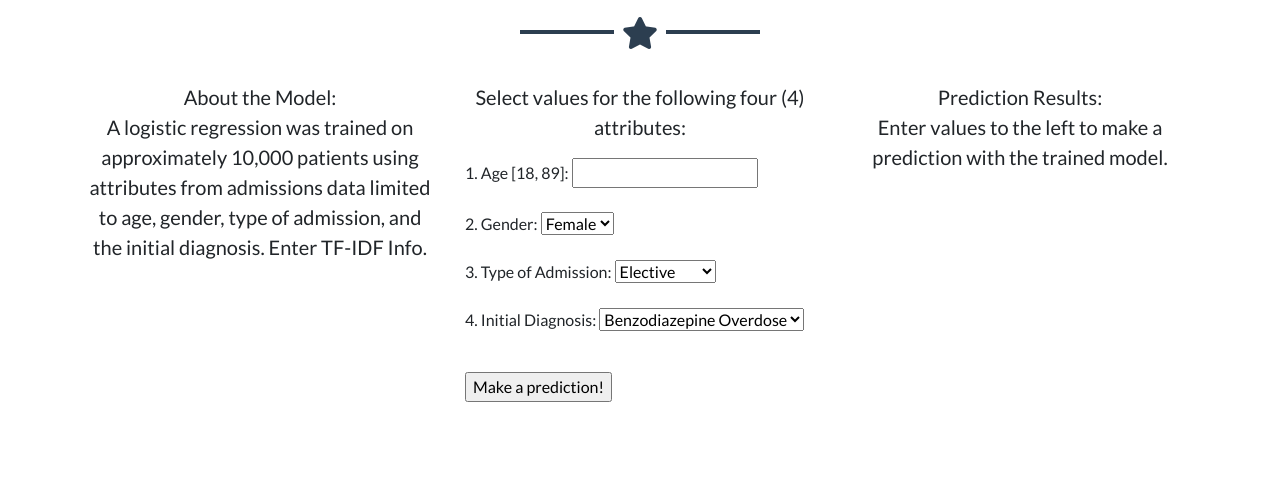
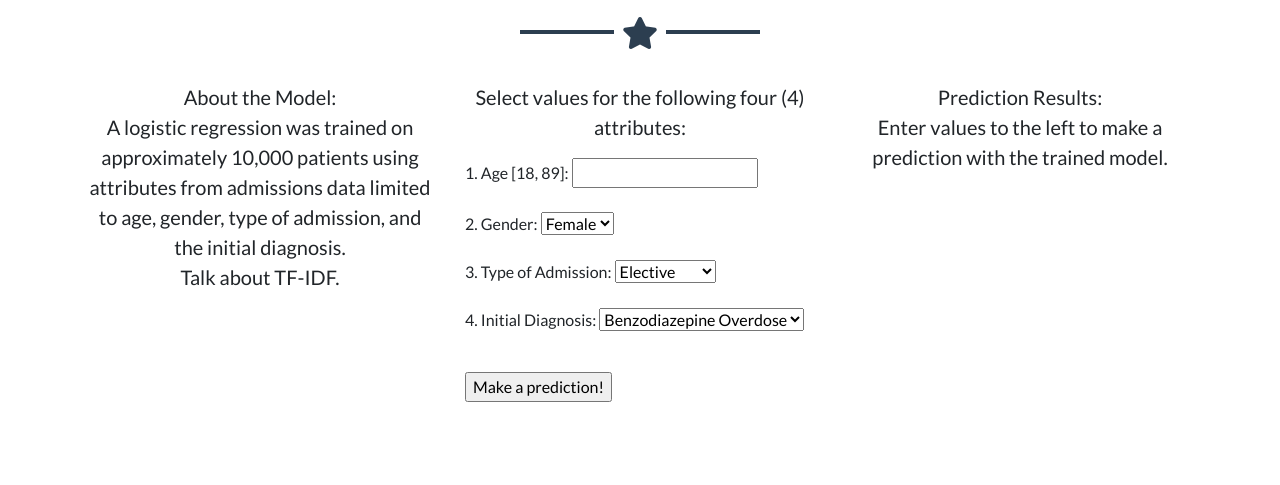
Before and after one commit to ailin-liu/where-is-your-next-job, a Flask app: page /index in a window 1280 px wide. Shown: the part 2296-2781 px from the top of the page. Run offline with Flask 2, Linux system fonts and the light colour scheme; parts of the project's set-up code (start-up, migrations or seed data) failed here and were passed over; some libraries are stand-ins or nearby versions.

Commit message:
updates language in html

```diff
--- a/app/templates/index.html
+++ b/app/templates/index.html
@@ -199,8 +199,8 @@
                     A logistic regression was trained on approximately 10,000 patients using attributes from
                     admissions data limited to age, gender, type of admission, and the initial
                     diagnosis.
-
-                    Enter TF-IDF Info.
+                    <br>
+                    Talk about TF-IDF.
 
                 </p>
             </div>
```
Also changed, not shown: 1 other file.
